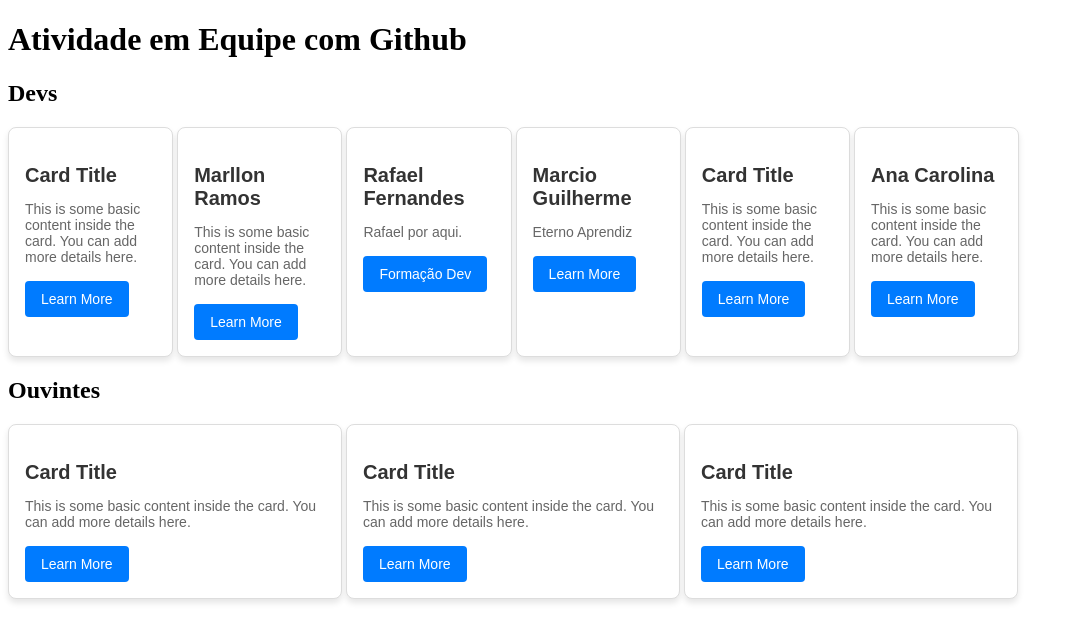
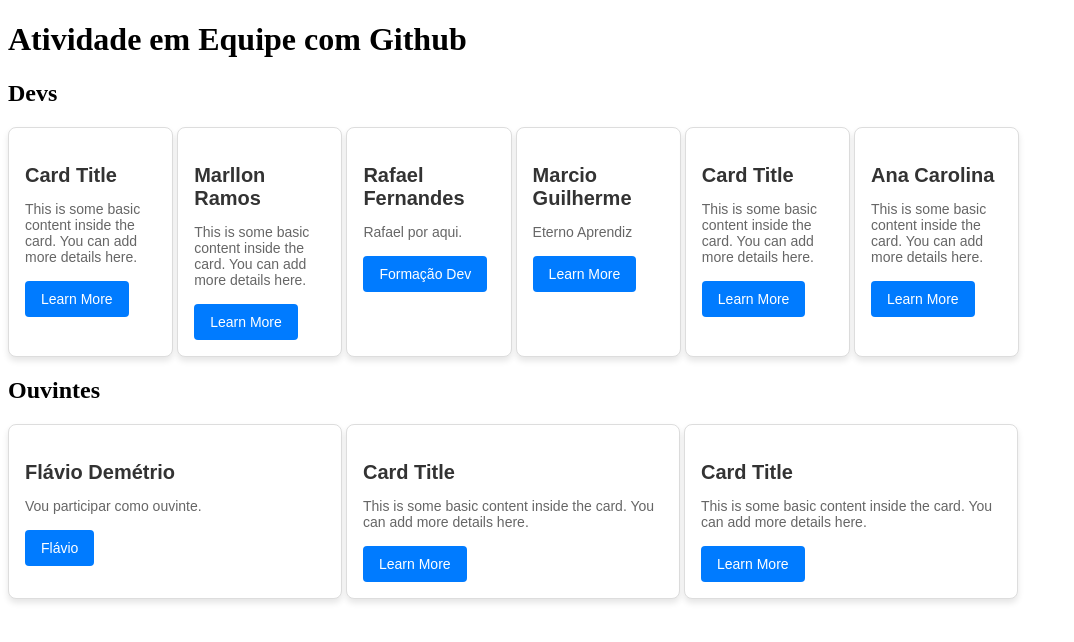
Before and after one commit to RobertSouDev/atividadeGithubEquipe, a React (Vite) app: page / in a window 1280 px wide. Shown: the top 642 px of the page, without its empty margins (0-1074 px from the left). Built offline with nearby package versions, Linux system fonts and the light colour scheme.

Commit message:
Flávio (alterado CardFlavio.jsx)

```diff
--- a/src/components/Ouvinte/CardFlavio.jsx
+++ b/src/components/Ouvinte/CardFlavio.jsx
@@ -1,9 +1,9 @@
 export default function CardFlavio() {
     return (
         <div class="card">
-            <h3 class="card-title">Card Title</h3>
-            <p class="card-content">This is some basic content inside the card. You can add more details here.</p>
-            <button class="card-button">Learn More</button>
+            <h3 class="card-title">Flávio Demétrio</h3>
+            <p class="card-content">Vou participar como ouvinte.</p>
+            <button class="card-button">Flávio</button>
         </div>
      );
 }
```
Also changed, not shown: 1 other file (tests, documents, lock files or other folders).
